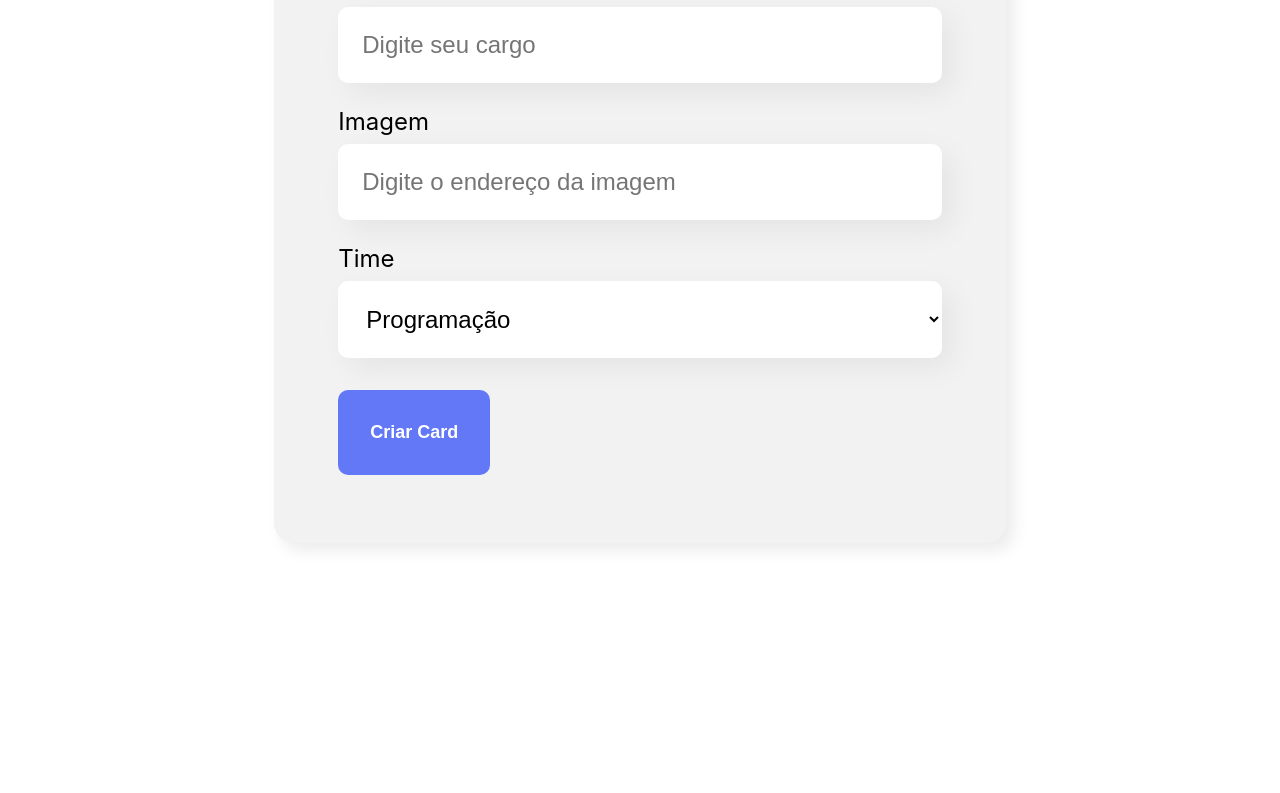
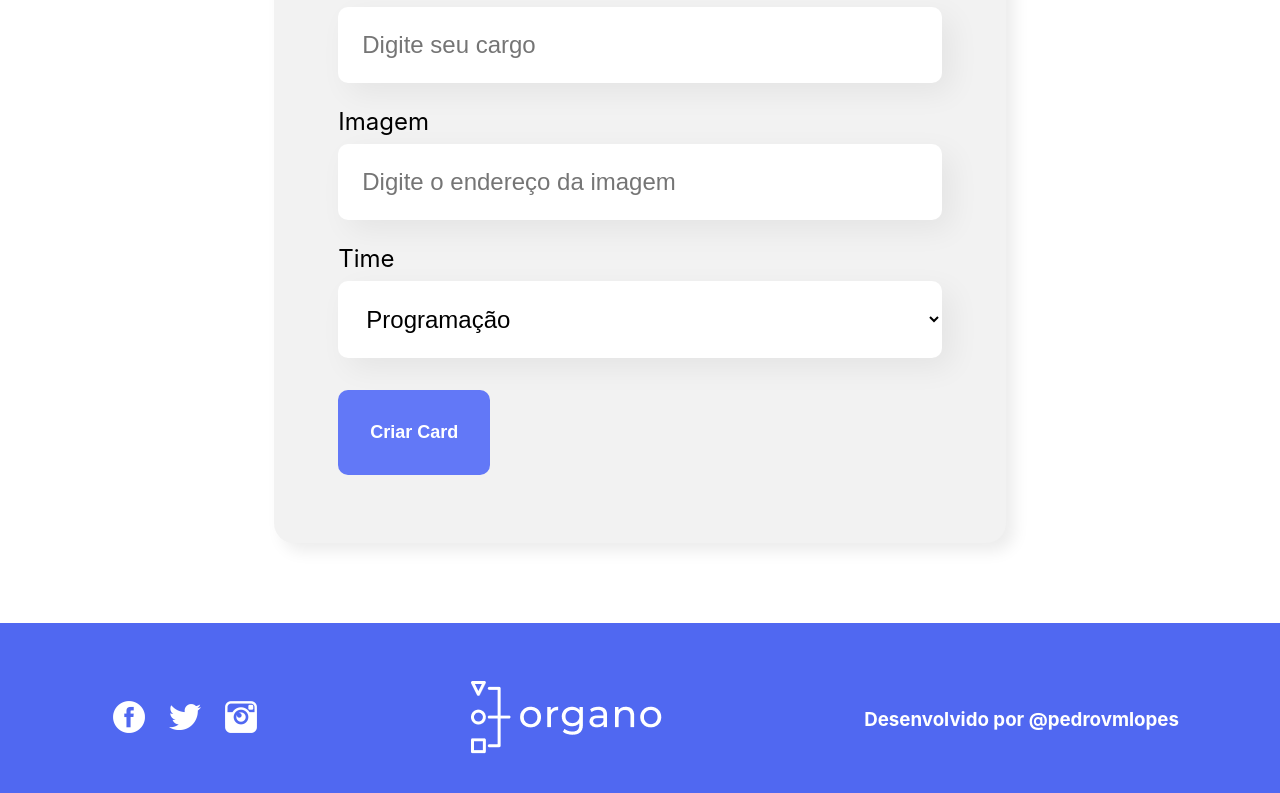
Before and after one commit to PedroVMLopes/organo, a React (Create React App) app: page / in a window 1280 px wide. Shown: the part 854-1647 px from the top of the page. Before the commit the page ends 1477 px from the top, so only its background shows below. Built offline with nearby package versions, Linux system fonts and the light colour scheme.

Commit message:
Implementação do footer da página

```diff
--- a/src/App.js
+++ b/src/App.js
@@ -2,6 +2,7 @@ import { useState } from "react";
 import Banner from "./componentes/Banner/Banner";
 import Formulario from "./componentes/Formulario";
 import Time from "./componentes/Time";
+import Footer from "./componentes/Footer";
 
 function App() {
   const times = [
@@ -69,6 +70,8 @@ function App() {
           )}
         />
       ))}
+
+      <Footer />
     </div>
   );
 }
--- /dev/null
+++ b/src/componentes/Footer/Footer.css
@@ -0,0 +1,16 @@
+.footer {
+  background-color: #5068f1;
+  display: flex;
+  flex-direction: row;
+  height: 12rem;
+  align-items: center;
+  justify-content: space-around;
+}
+
+.footer .socials img {
+  padding: 12px;
+}
+
+.footer h3 {
+  color: #fff;
+}
--- /dev/null
+++ b/src/componentes/Footer/index.js
@@ -0,0 +1,21 @@
+import "./Footer.css";
+
+const Footer = () => {
+  return (
+    <section className="footer">
+      <div className="socials">
+        <img src="./Imagens/fb.png" />
+        <img src="./Imagens/tw.png" />
+        <img src="./Imagens/ig.png" />
+      </div>
+      <div className="logo">
+        <img src="./Imagens/logo.png" />
+      </div>
+	  <div className="frase">
+		<h3>Desenvolvido por @pedrovmlopes</h3>
+	  </div>
+    </section>
+  );
+};
+
+export default Footer;
```
